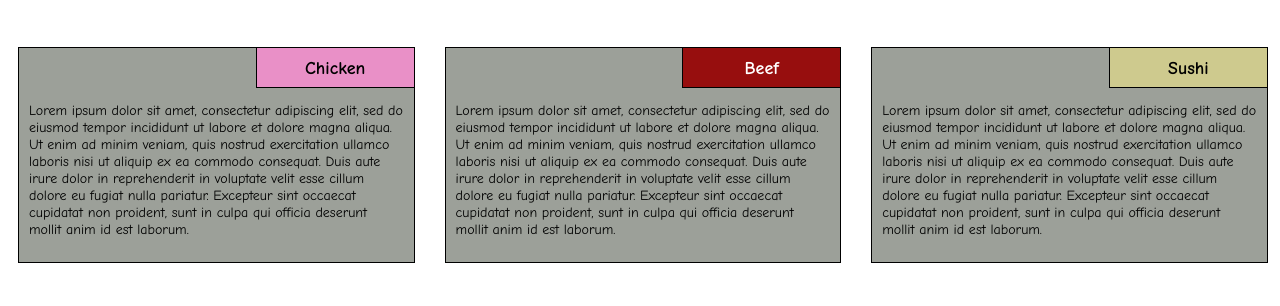
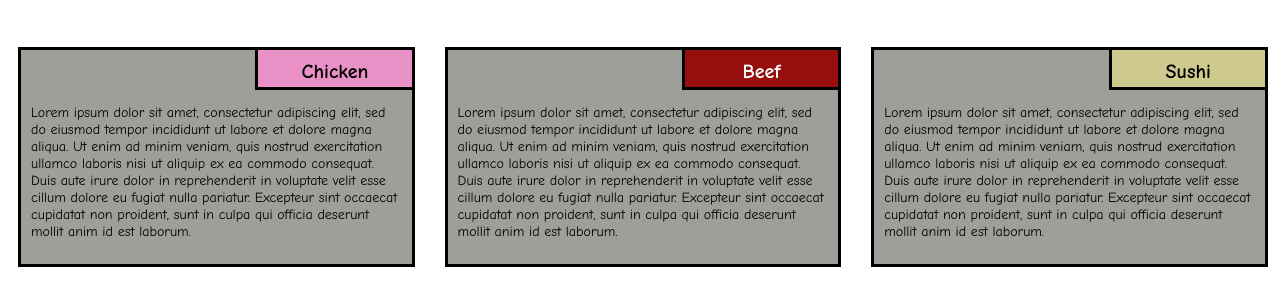
Before and after one commit to omemu-john/coursera, a plain HTML site: page module2-solution/index.html in a window 1280 px wide. Shown: the part 58-364 px from the top of the page. Drawn offline with Linux system fonts and the light colour scheme.

Commit message:
some changes

```diff
--- a/module2-solution/css/style.css
+++ b/module2-solution/css/style.css
@@ -19,7 +19,7 @@ h1{
 
 section{
   background-color: #9ca099;
-  border:1px solid black;
+  border:3px solid black;
   margin-right: 20px;
   margin-left: 10px;
   margin-top: 30px;
@@ -31,15 +31,15 @@ section p {
 }
 section>h2{
   float: right;
-  border-bottom: 1px solid black;
-  border-left:1px solid black;
+  border-bottom: 3px solid black;
+  border-left:3px solid black;
   text-align: center;
   width: 40%;
   height: 40px;
   margin: 0;
   padding-top: 10px;
   padding-bottom: 10px;
-  font-size: 18px;
+  font-size: 20px;
 
 }
 
```
